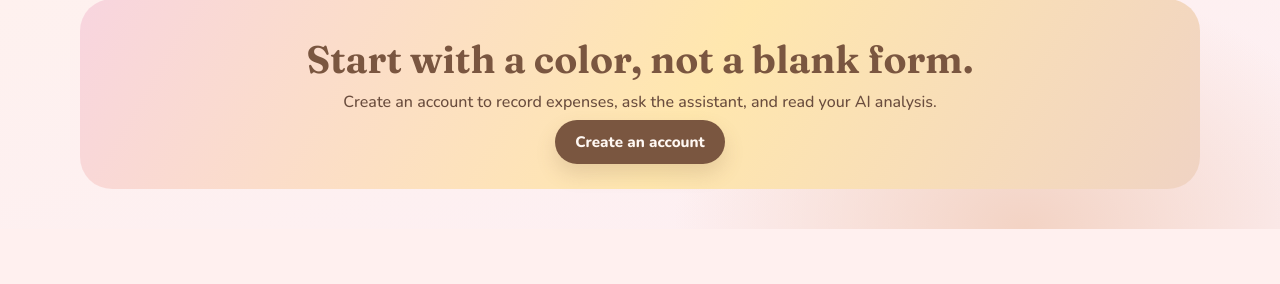
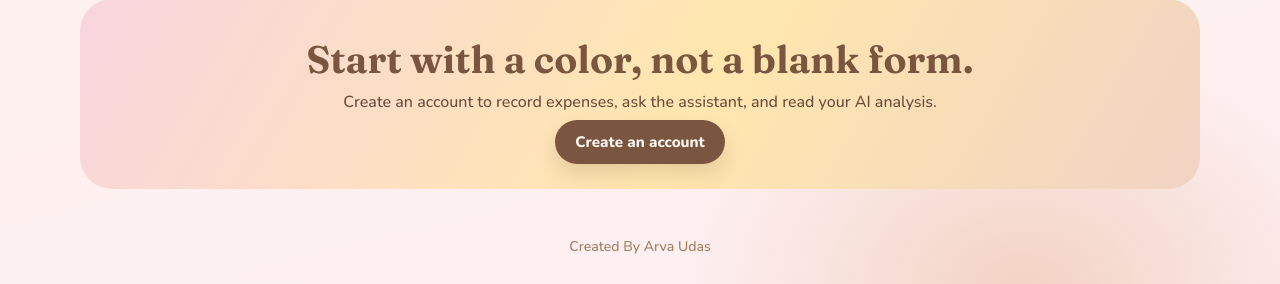
Before and after one commit to arvaudas-ai/ExpenseAI, a FastAPI app: page / in a window 1280 px wide. Shown: the part 1543-1827 px from the top of the page. Before the commit the page ends 1772 px from the top, so only its background shows below. Run offline with FastAPI, Linux system fonts and the light colour scheme.

Commit message:
Update index.html

```diff
--- a/app/templates/index.html
+++ b/app/templates/index.html
@@ -185,5 +185,6 @@
       <a class="btn btn-solid" href="/signup">Create an account</a>
     </div>
   </main>
+  <footer>Created By Arva Udas
 </body>
 </html>
```
